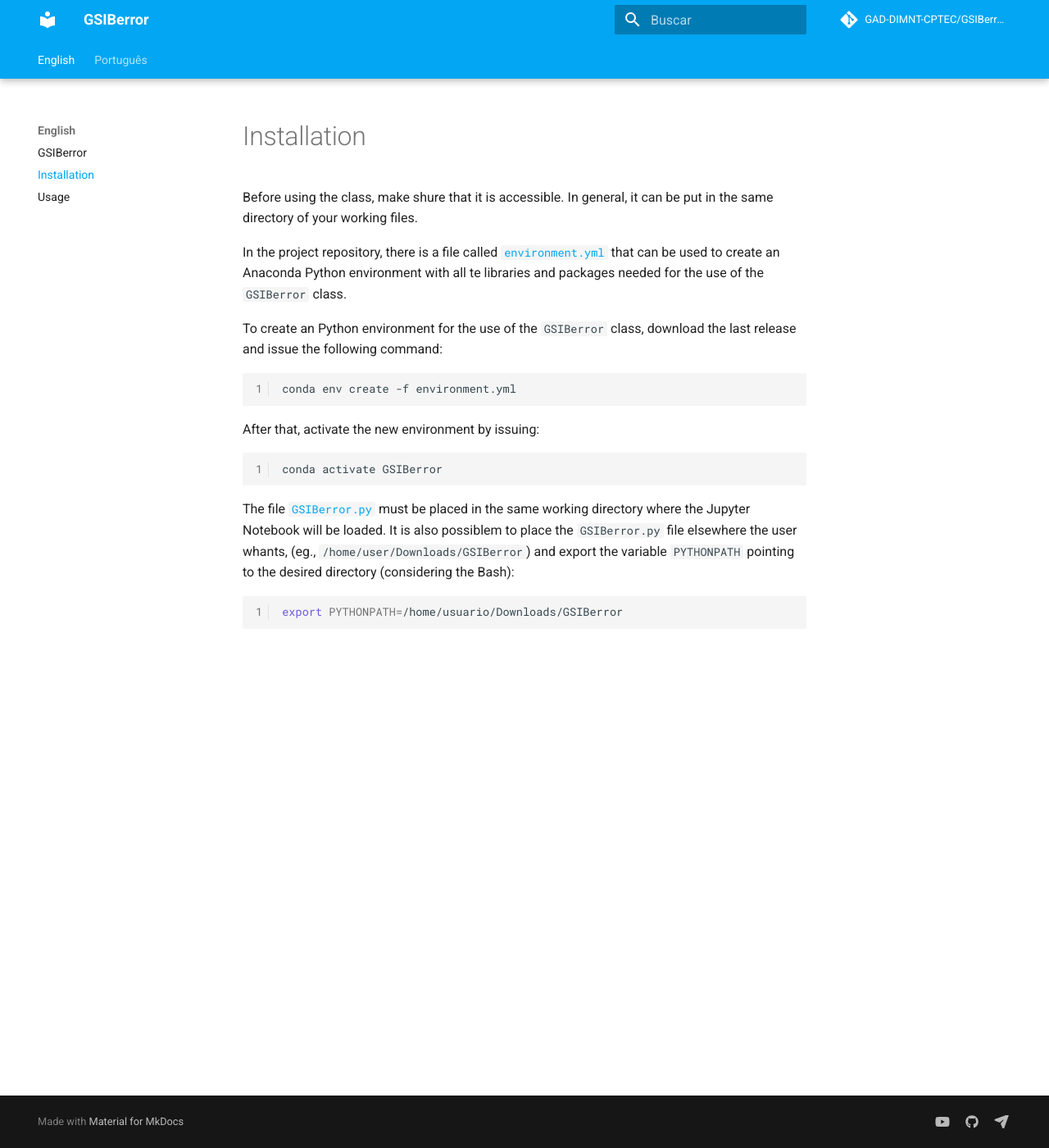
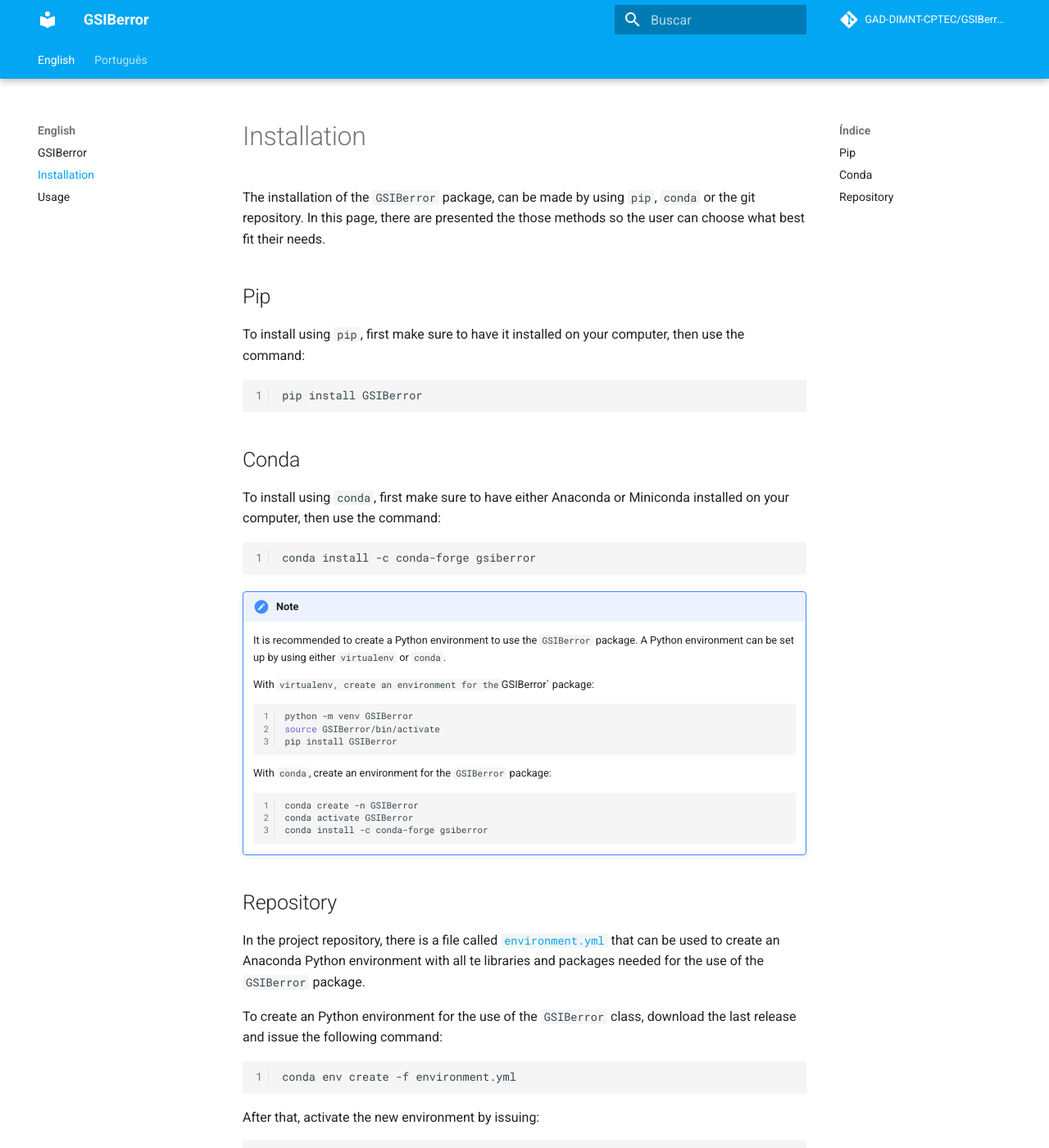
Before and after one commit to GAD-DIMNT-CPTEC/GSIBerror, an MkDocs documentation site: the page built from docs/en/install.md, in a window 1280 px wide and 1400 px high. Shown: the whole window at 82% size. Built offline with MkDocs 1.6.1 and Material for MkDocs 9.7.7, drawn with Linux system fonts in a browser that asks for light colours; comment, search, counter and statistics services are not loaded; some of the changed text lies outside the part shown.

Commit message:
Issue #9: atualizando documentação em inglês

````diff
--- a/docs/en/install.md
+++ b/docs/en/install.md
@@ -1,8 +1,46 @@
 # Installation
 
-Before using the class, make shure that it is accessible. In general, it can be put in the same directory of your working files.
+The installation of the `GSIBerror` package, can be made by using `pip`, `conda` or the git repository. In this page, there are presented the those methods so the user can choose what best fit their needs.
 
-In the project repository, there is a file called [`environment.yml`](https://github.com/cfbastarz/GSIBerror/blob/main/environment.yml) that can be used to create an Anaconda Python environment with all te libraries and packages needed for the use of the `GSIBerror` class.
+## Pip
+
+To install using `pip`, first make sure to have it installed on your computer, then use the command:
+
+```bash linenums="1"
+pip install GSIBerror
+```
+
+## Conda
+
+To install using `conda`, first make sure to have either Anaconda or Miniconda installed on your computer, then use the command:
+
+```bash linenums="1"
+conda install -c conda-forge gsiberror
+```
+
+!!! note "Note"
+
+    It is recommended to create a Python environment to use the `GSIBerror` package. A Python environment can be set up by using either `virtualenv` or `conda`.
+
+    With `virtualenv, create an environment for the `GSIBerror` package:
+
+    ```bash linenums="1"
+    python -m venv GSIBerror
+    source GSIBerror/bin/activate
+    pip install GSIBerror
+    ```
+
+    With `conda`, create an environment for the `GSIBerror` package:
+
+    ```bash linenums="1"
+    conda create -n GSIBerror
+    conda activate GSIBerror
+    conda install -c conda-forge gsiberror
+    ```
+
+## Repository
+
+In the project repository, there is a file called [`environment.yml`](https://github.com/cfbastarz/GSIBerror/blob/main/environment.yml) that can be used to create an Anaconda Python environment with all te libraries and packages needed for the use of the `GSIBerror` package.
 
 To create an Python environment for the use of the `GSIBerror` class, download the last release and issue the following command:
 
@@ -16,8 +54,8 @@ After that, activate the new environment by issuing:
 conda activate GSIBerror
 ```
 
-The file [`GSIBerror.py`](https://github.com/cfbastarz/GSIBerror/blob/main/GSIBerror.py) must be placed in the same working directory where the Jupyter Notebook will be loaded. It is also possiblem to place the `GSIBerror.py` file elsewhere the user whants, (eg., `/home/user/Downloads/GSIBerror`) and export the variable `PYTHONPATH` pointing to the desired directory (considering the Bash):
+!!! note "Note"
 
-```bash linenums="1"
-export PYTHONPATH=/home/usuario/Downloads/GSIBerror
-```
+    If you want to contribute to the `GSIBerror` development, it is recommended to install the code using the repository method.
+
+With the installation of the `GSIBerror` package done, explore the available notebooks with a demonstration of the package.
````
Also changed, not shown: docs/en/index.md (+0 -2 lines), docs/en/usage.md (+16 -12 lines).
